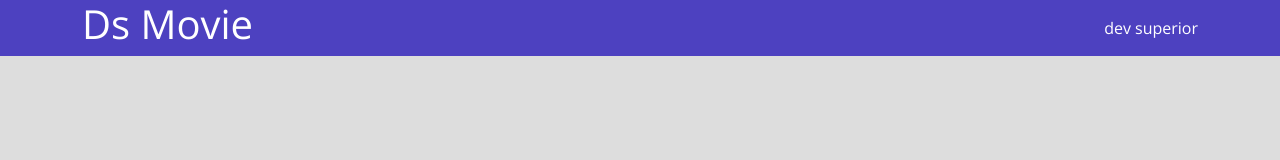
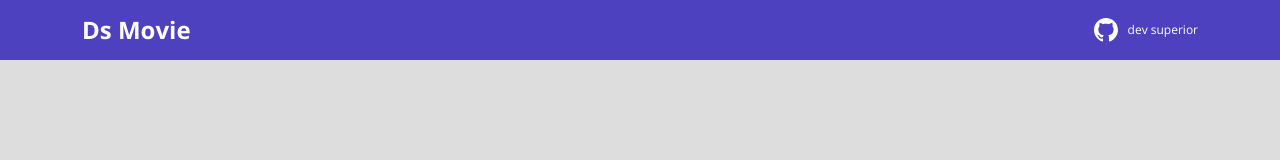
Before and after one commit to mendesjmde/Dsmovie, a plain HTML site: page index.html in a window 1280 px wide. Drawn offline with nearby package versions, Linux system fonts and the light colour scheme.

Commit message:
Barra superior part 2

```diff
--- a/css/styles.css
+++ b/css/styles.css
@@ -1,16 +1,32 @@
 @import url('https://fonts.googleapis.com/css2?family=Open+Sans:wght@300;400;700&display=swap');
+:root {
+    --bg-gray:  #ddd;
+    --color-primary:  #4D41C0;
+    --whrite:#fff;
+}
+
 
 * {
+
     box-sizing: border-box;
     font-family: 'open sans', sans-serif;
 }
+
+h1,h2,h3,h4,h5,g6 {
+    margin:0;
+}
+
 html, body {
-    background-color: #ddd;
+    background-color: var(--bg-gray);
 }
 
 header {
-    background-color: #4D41C0;
-;   color: #fff;
+    background-color: var(--color-primary);
+    color: var(--whrite);
+    height: 60px;
+    display: flex;
+    align-items: center;
+
 }
 
 nav {
@@ -18,7 +34,29 @@ nav {
     align-items: center;
     justify-content: space-between;
 }
-a, a:hover  {
+
+nav h1 {
+    font-size: 24px;
+    font-weight: 700;
+}
+
+nav a {
+    font-size: 12px;
+    font-weight: 400;
+}
+
+
+ A, a:hover  {
     text-decoration: none;
     color: unset;
 }
+
+.dsmovie-contact-container{
+    display:flex;
+    align-items: center;
+}
+
+.dsmovie-contact-container img{
+    margin-right: 10px;
+
+}
--- a/index.html
+++ b/index.html
@@ -18,7 +18,11 @@
     <header>
         <nav class="container">
             <h1> Ds Movie </h1>
+            <div class ="dsmovie-contact-container">
+             <img src="img/github.svg" alt="github">
             <a href="https://github.com/mendesjmde/">dev superior</a>
+            </div>
+
         </nav>
     </header>
 </body>
```
Also changed, not shown: img/github.svg (added).
